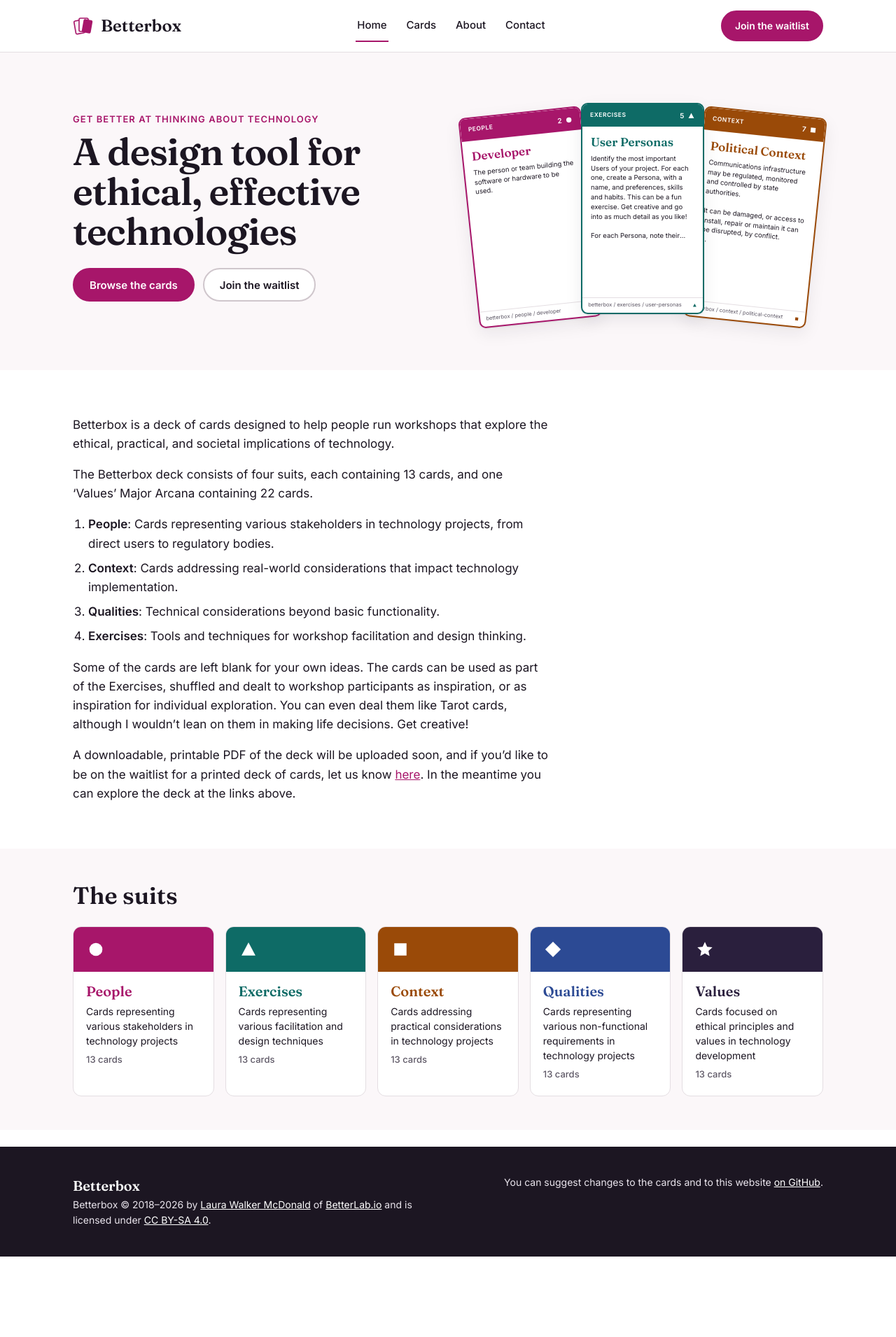
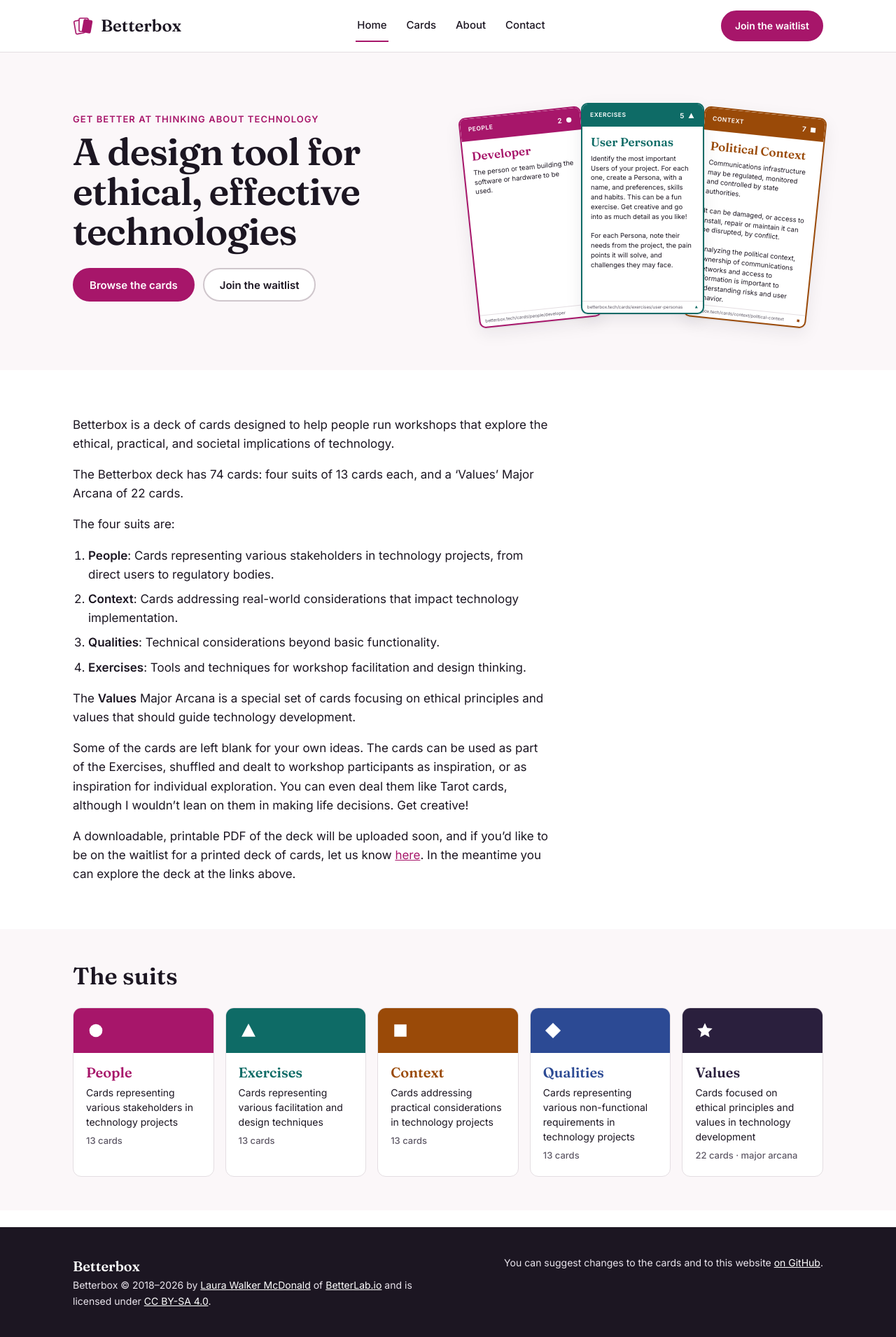
Before and after one commit to laurawmcd/betterbox, a Jekyll site: the page built from index.md, in a window 1280 px wide. Shown: the whole page at 70% size. Built offline with Jekyll 4.4.1, drawn with Linux system fonts in a browser that asks for light colours; before the commit the page ends 1796 px from its top, so only the background shows below that.

Commit message:
Show Values as a 22-card major arcana, print real card addresses, fit full text on card pictures

```diff
--- a/_data/deck.yml
+++ b/_data/deck.yml
@@ -1,9 +1,11 @@
 # Suit order, colours and card order for the site. Card lists come from the old suit index pages.
+# deck_size: how many cards the printed suit has (the list below holds only the cards the site has so far).
 # face: the printed card text, from Betterbox_deck_v0.2.idml. Cards without it show their summary or page description.
 - folder: people
   name: People
   color: '#A7166A'
   pip: circle
+  deck_size: 13
   cards:
   - title: Product Owner / Product Manager
     slug: product-owner
@@ -66,6 +68,7 @@
   name: Exercises
   color: '#0E6B66'
   pip: triangle
+  deck_size: 13
   cards:
   - title: Expectation and Norm-setting
     slug: expectation-norm-setting
@@ -137,6 +140,7 @@
   name: Context
   color: '#9A4A08'
   pip: square
+  deck_size: 13
   cards:
   - title: Implementing Organization Capacity
     slug: implementing-organization-capacity
@@ -207,6 +211,7 @@
   name: Qualities
   color: '#2C4A94'
   pip: diamond
+  deck_size: 13
   cards:
   - title: Accessibility
     slug: accessibility
@@ -259,6 +264,7 @@
   name: Values
   color: '#2A1F3D'
   pip: star
+  deck_size: 22
   cards:
   - title: Do Better Than No Harm
     slug: do-better-than-no-harm
--- a/_includes/card-face.html
+++ b/_includes/card-face.html
@@ -21,7 +21,7 @@ include.slug (adds the address line), include.size (sm | md | lg), include.blank
     <p class="card-face__text">{{ include.text | strip | escape | newline_to_br }}</p>
   </div>
   {%- if include.slug %}
-  <div class="card-face__foot"><span>betterbox / {{ s.folder }} / {{ include.slug }}</span>{% include pip.html shape=s.pip %}</div>
+  <div class="card-face__foot"><span>betterbox.tech/cards/{{ s.folder }}/{{ include.slug }}</span>{% include pip.html shape=s.pip %}</div>
   {%- endif %}
 </div>
 {%- endif -%}
--- a/_includes/suit-tiles.html
+++ b/_includes/suit-tiles.html
@@ -8,7 +8,7 @@
       <span class="suit-tile__body">
         <span class="suit-tile__name">{{ s.name }}</span>
         {%- if idx.description %}<span class="suit-tile__desc">{{ idx.description }}</span>{% endif %}
-        <span class="suit-tile__count">{{ s.cards | size }} cards</span>
+        <span class="suit-tile__count">{{ s.deck_size | default: s.cards.size }} cards{% if s.folder == 'values' %} &middot; major arcana{% endif %}</span>
       </span>
     </a>
   </li>
--- a/_layouts/default.html
+++ b/_layouts/default.html
@@ -16,5 +16,6 @@
       {{ content }}
     </main>
     {% include site-footer.html %}
+    <script src="{{ '/assets/js/fit-cards.js' | relative_url }}" defer></script>
   </body>
 </html>
--- a/assets/css/style.scss
+++ b/assets/css/style.scss
@@ -130,9 +130,8 @@ a:hover { color: var(--brand-dark); }
 .card-face__body { flex: 1; min-height: 0; display: flex; flex-direction: column; gap: 0.7em; padding: 1.2em 1.2em 0.6em; overflow: hidden; }
 .card-face__title { margin: 0; font: 600 1.7em/1.15 var(--display); color: var(--suit); }
 .card-face__text { margin: 0; font-size: 0.95em; line-height: 1.45; color: var(--ink); overflow: hidden; }
-.card-face--sm .card-face__text { display: -webkit-box; -webkit-line-clamp: 9; -webkit-box-orient: vertical; }
-.card-face__foot { border-top: 1px solid var(--line); padding: 0.6em 1.1em; font-size: 0.75em; color: var(--muted); display: flex; justify-content: space-between; align-items: center; gap: 0.5em; }
-.card-face__foot span { white-space: nowrap; overflow: hidden; text-overflow: ellipsis; }
+.card-face__foot { border-top: 1px solid var(--line); padding: 0.6em 1.1em; font-size: 0.62em; line-height: 1.3; color: var(--muted); display: flex; justify-content: space-between; align-items: center; gap: 0.5em; }
+.card-face__foot span { overflow-wrap: anywhere; }
 .card-face__foot .pip { width: 0.9em; height: 0.9em; fill: var(--suit); flex: none; }
 .card-face--blank { border-style: dashed; box-shadow: none; align-items: center; justify-content: center; text-align: center; gap: 0.6em; padding: 1.2em; color: var(--suit); }
 .card-face--blank .pip { width: 1.8em; height: 1.8em; fill: var(--suit); }
--- /dev/null
+++ b/assets/js/fit-cards.js
@@ -0,0 +1,33 @@
+// Shrink the text on each drawn card until all of it fits inside the card,
+// so the pictures show the full printed text instead of cutting it off.
+(function () {
+  var MIN = 0.5;   // never go below half the normal size
+  var STEP = 0.04;
+
+  function fit(card) {
+    var body = card.querySelector('.card-face__body');
+    if (!body) return;
+    body.style.fontSize = '';
+    var scale = 1;
+    while (body.scrollHeight > body.clientHeight + 1 && scale > MIN) {
+      scale = Math.max(MIN, scale - STEP);
+      body.style.fontSize = scale + 'em';
+    }
+  }
+
+  function fitAll() {
+    var cards = document.querySelectorAll('.card-face:not(.card-face--lg):not(.card-face--blank)');
+    for (var i = 0; i < cards.length; i++) fit(cards[i]);
+  }
+
+  if (document.fonts && document.fonts.ready) {
+    document.fonts.ready.then(fitAll);
+  } else {
+    window.addEventListener('load', fitAll);
+  }
+  var t;
+  window.addEventListener('resize', function () {
+    clearTimeout(t);
+    t = setTimeout(fitAll, 150);
+  });
+})();
--- a/index.md
+++ b/index.md
@@ -12,13 +12,17 @@ description: get better at thinking about technology
 
 Betterbox is a deck of cards designed to help people run workshops that explore the ethical, practical, and societal implications of technology.
 
-The Betterbox deck consists of four suits, each containing 13 cards, and one 'Values' Major Arcana containing 22 cards.
+The Betterbox deck has 74 cards: four suits of 13 cards each, and a 'Values' Major Arcana of 22 cards.
+
+The four suits are:
 
 1. **People**: Cards representing various stakeholders in technology projects, from direct users to regulatory bodies.
 2. **Context**: Cards addressing real-world considerations that impact technology implementation.
 3. **Qualities**: Technical considerations beyond basic functionality.
 4. **Exercises**: Tools and techniques for workshop facilitation and design thinking.
 
+The **Values** Major Arcana is a special set of cards focusing on ethical principles and values that should guide technology development.
+
 Some of the cards are left blank for your own ideas. The cards can be used as part of the Exercises, shuffled and dealt to workshop participants as inspiration, or as inspiration for individual exploration. You can even deal them like Tarot cards, although I wouldn't lean on them in making life decisions. Get creative!
 
 A downloadable, printable PDF of the deck will be uploaded soon, and if you'd like to be on the waitlist for a printed deck of cards, let us know [here]({{ site.baseurl }}/contact/?waitlist). In the meantime you can explore the deck at the links above.
```
